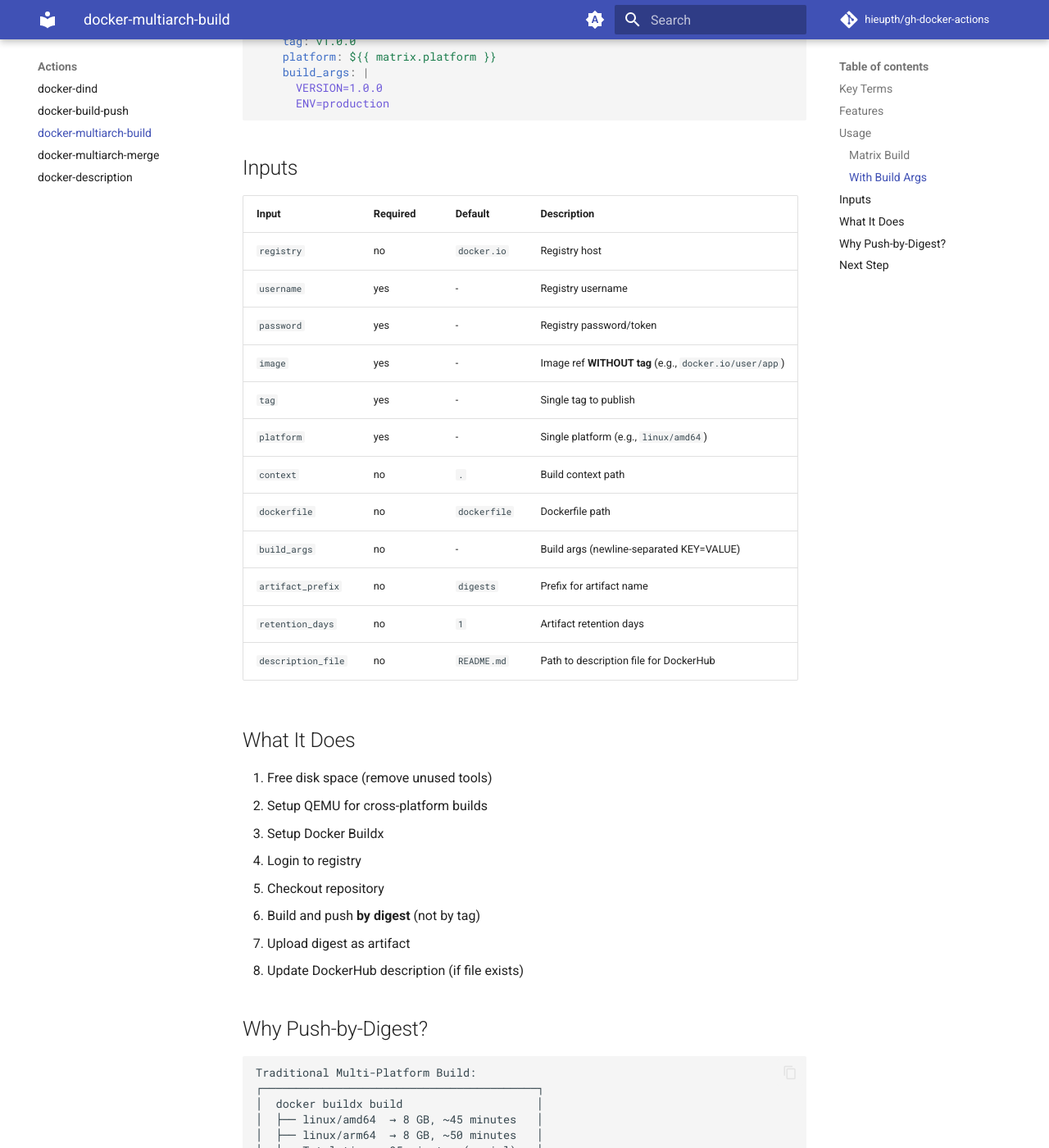
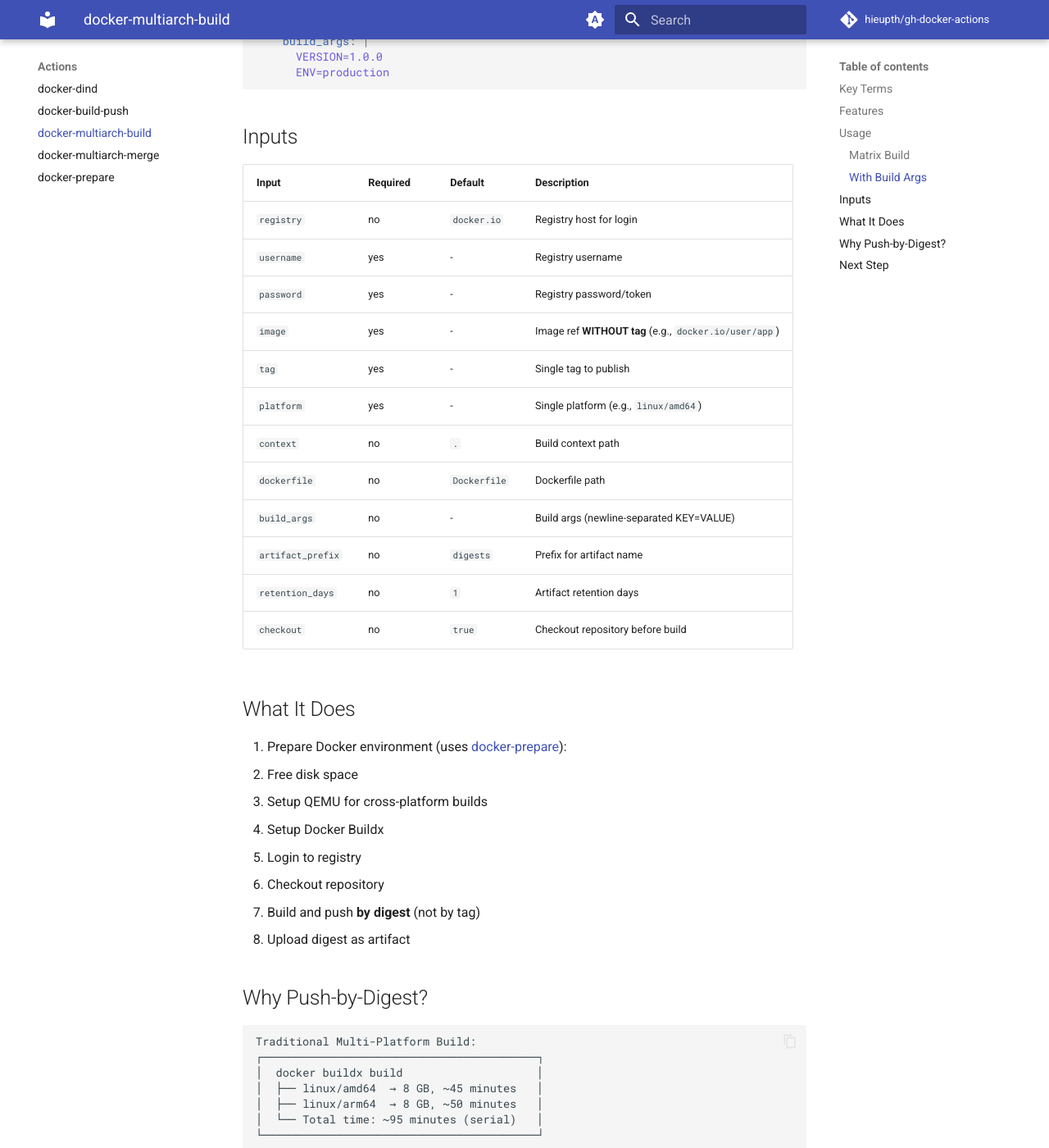
Before and after one commit to hieupth/docker-actions, an MkDocs documentation site: the page built from docs/actions/docker-multiarch-build.md, in a window 1280 px wide and 1400 px high, scrolled down 1540 px. Shown: the whole window at 82% size. Built offline with MkDocs 1.6.1 and Material for MkDocs 9.7.7, drawn with Linux system fonts in a browser that asks for light colours; comment, search, counter and statistics services are not loaded; some of the changed text lies outside the part shown.

Commit message:
chore: refactor

```diff
--- a/docs/actions/docker-multiarch-build.md
+++ b/docs/actions/docker-multiarch-build.md
@@ -63,29 +61,29 @@
 
 | Input | Required | Default | Description |
 |-------|----------|---------|-------------|
-| `registry` | no | `docker.io` | Registry host |
+| `registry` | no | `docker.io` | Registry host for login |
 | `username` | yes | - | Registry username |
 | `password` | yes | - | Registry password/token |
 | `image` | yes | - | Image ref **WITHOUT tag** (e.g., `docker.io/user/app`) |
 | `tag` | yes | - | Single tag to publish |
 | `platform` | yes | - | Single platform (e.g., `linux/amd64`) |
 | `context` | no | `.` | Build context path |
-| `dockerfile` | no | `dockerfile` | Dockerfile path |
+| `dockerfile` | no | `Dockerfile` | Dockerfile path |
 | `build_args` | no | - | Build args (newline-separated KEY=VALUE) |
 | `artifact_prefix` | no | `digests` | Prefix for artifact name |
 | `retention_days` | no | `1` | Artifact retention days |
-| `description_file` | no | `README.md` | Path to description file for DockerHub |
+| `checkout` | no | `true` | Checkout repository before build |
 
 ## What It Does
 
-1. Free disk space (remove unused tools)
-2. Setup QEMU for cross-platform builds
-3. Setup Docker Buildx
-4. Login to registry
-5. Checkout repository
-6. Build and push **by digest** (not by tag)
-7. Upload digest as artifact
-8. Update DockerHub description (if file exists)
+1. Prepare Docker environment (uses [docker-prepare](docker-prepare.md)):
+   - Free disk space
+   - Setup QEMU for cross-platform builds
+   - Setup Docker Buildx
+   - Login to registry
+   - Checkout repository
+2. Build and push **by digest** (not by tag)
+3. Upload digest as artifact
 
 ## Why Push-by-Digest?
 
--- a/mkdocs.yml
+++ b/mkdocs.yml
@@ -39,7 +39,7 @@
     - docker-build-push: actions/docker-build-push.md
     - docker-multiarch-build: actions/docker-multiarch-build.md
     - docker-multiarch-merge: actions/docker-multiarch-merge.md
-    - docker-description: actions/docker-description.md
+    - docker-prepare: actions/docker-prepare.md
 
 markdown_extensions:
   - admonition
```
Also changed, not shown: other parts of docs/actions/docker-multiarch-build.md (+0 -2 lines), AGENTS.md (added, +1 -0 lines), CLAUDE.md (added, +69 -0 lines), README.md (+0 -1 lines), docs/actions/docker-build-push.md (+8 -8 lines), docs/actions/docker-description.md (deleted, +0 -48 lines), docs/actions/docker-dind.md (+6 -4 lines), docs/actions/docker-multiarch-merge.md (+8 -9 lines), docs/actions/docker-prepare.md (added, +65 -0 lines), docs/index.md (+1 -1 lines), 8 other files.
